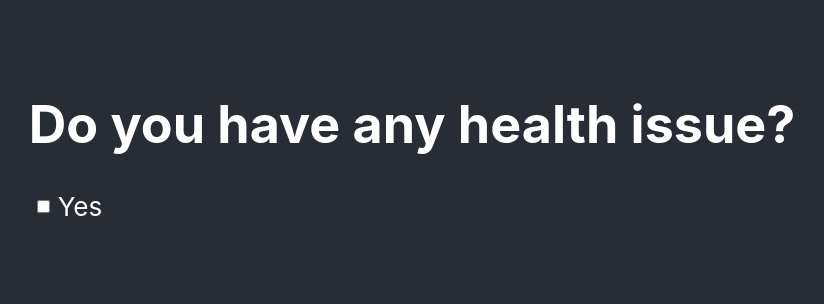
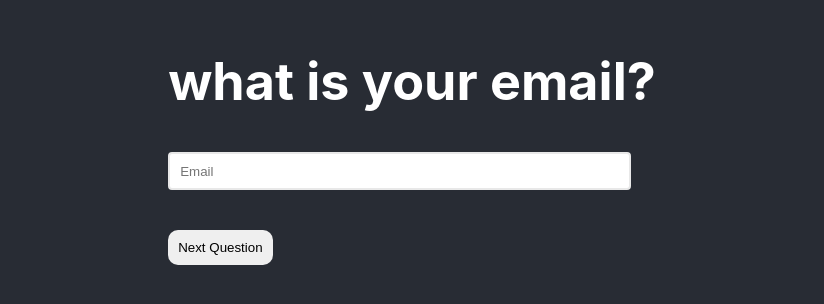
Before and after one commit to ally03/survey-web-reacthook, a React (Create React App) app: page / in a window 1280 px wide. Shown: the part 260-564 px from the top of the page, without its empty margins (228-1052 px from the left). Built offline with nearby package versions, Linux system fonts and the light colour scheme.

Commit message:
css fixed and string validation

```diff
--- a/src/components/Input/index.css
+++ b/src/components/Input/index.css
@@ -1,3 +1,6 @@
+.input-container {
+  text-align: start;
+}
 .survey-input {
   background: white;
   border-radius: 4px;
@@ -12,8 +15,22 @@
 .survey-span {
   display: inline-block;
   font-size: 12px;
-  text-align: left;
   width: 100%;
   font-style: italic;
   color: #ca3938;
 }
+
+.next-button {
+  padding: 10px 10px;
+  /* cursor: pointer; */
+  overflow: hidden;
+  margin-top: 40px;
+  border: none;
+  border-radius: 10px;
+  outline: none;
+}
+
+.next-button:hover {
+  background-color: #008000;
+  transition: all 1s;
+}
--- a/src/components/Input/index.tsx
+++ b/src/components/Input/index.tsx
@@ -1,4 +1,4 @@
-import React, { useState } from "react";
+import React, { useState, useRef } from "react";
 import "./index.css";
 
 interface SubSurvey {
@@ -29,7 +29,7 @@ const Input = (props: Props) => {
   const { expected } = props.survey;
   const [error, setError] = useState<boolean>(false);
   const [inputValue, setInputValue] = useState<any>("");
-
+  const mainInput = useRef<any>("");
   const validateEmail = (email: string) => {
     const re = /^(([^<>()\],;:\s@"]+([^<>()\],;:\s@"]+)*)|(".+"))@((\[[0-9]{1,3}\.[0-9]{1,3}\.[0-9]{1,3}\.[0-9]{1,3}])|(([a-zA-Z\-0-9]+\.)+[a-zA-Z]{2,}))$/;
     setError(!re.test(email));
@@ -40,7 +40,7 @@ const Input = (props: Props) => {
     setError(!(age > 18 && age < 65));
   };
   const validateString = (string: string) => {
-    setError(!String(string).match(/^[a-zA-Z]+$/));
+    setError(!String(string).match(/^[a-zA-Z ]+$/));
   };
 
   const handleValidation = (value: string | number, type: string) => {
@@ -64,17 +64,17 @@ const Input = (props: Props) => {
     if (!error && newEvent.length !== 0) {
       handleValidation(newEvent, expected.type);
       props.handleSubmitAnswer(newEvent);
+      setInputValue("");
     }
   };
   return (
-    <div>
-      <div>
+    <div className="input-container">
       <input
+        ref={mainInput}
+        value={inputValue}
         className="survey-input"
         type="email"
-          onFocus={(event) =>
-            handleValidation(event.target.value, expected.type)
-          }
+        onFocus={(event) => handleValidation(event.target.value, expected.type)}
         onChange={(event) => {
           handleValidation(event.target.value, expected.type);
           setInputValue(event.currentTarget.value);
@@ -101,8 +101,9 @@ const Input = (props: Props) => {
       {error ? (
         <span className="survey-span">Invalid {expected.placeholder}</span>
       ) : null}
-      </div>
-      <button onClick={() => handleEnter(inputValue)}>Next Question</button>
+      <button className="next-button" onClick={() => handleEnter(inputValue)}>
+        Next Question
+      </button>
     </div>
   );
 };
--- a/src/utils/surveyData.json
+++ b/src/utils/surveyData.json
@@ -1,20 +1,4 @@
 [
-  {
-    "question": "Do you have any health issue?",
-    "answer": "undefined",
-    "expected": {
-      "placeholder": "Health problem",
-      "type": "boolean"
-    },
-    "sub": {
-      "question": "Tell us about your health issue below",
-      "answer": "undefined",
-      "expected": {
-        "placeholder": "Health problem",
-        "type": "string"
-      }
-    }
-  },
   {
     "question": "what is your email?",
     "answer": "undefined",
```
Also changed, not shown: src/App.tsx (+0 -11 lines). Lines whose indentation alone changed are shown as unchanged.
